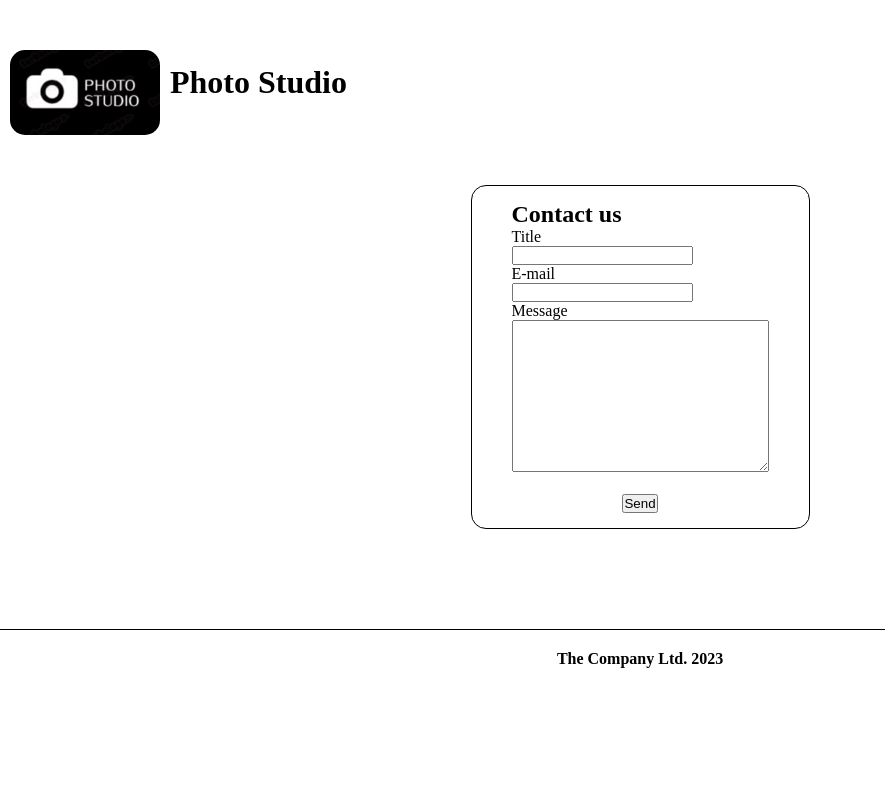
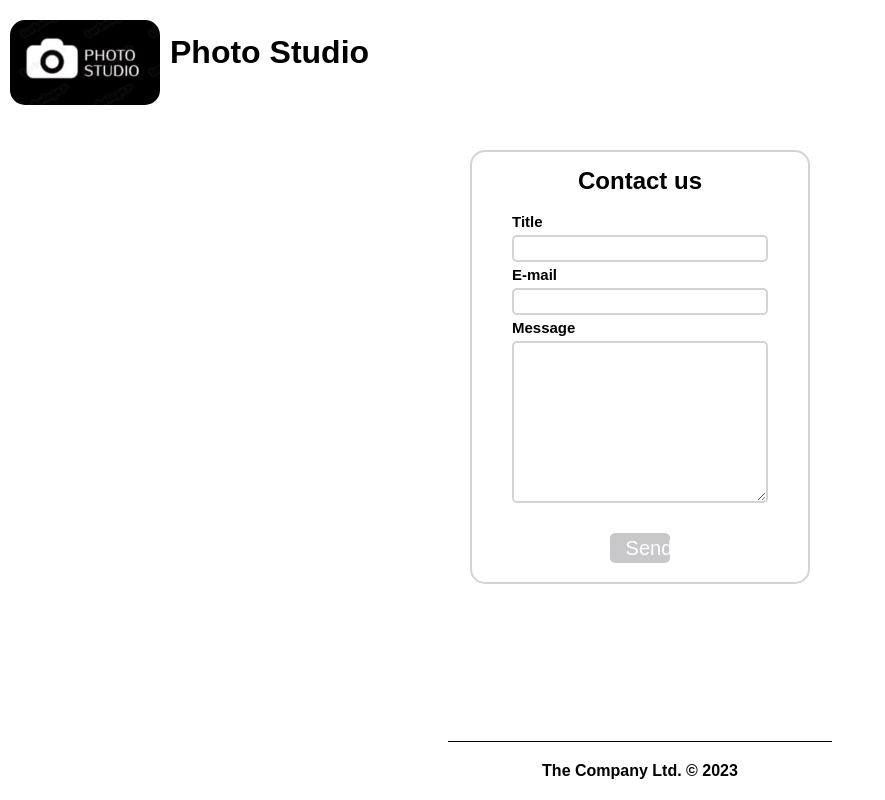
Before and after one commit to piotr-kizinski/1, a plain HTML site: page index.html in a window 1280 px wide. Shown: the whole page, without its empty margins (0-885 px from the left). Drawn offline with Linux system fonts and the light colour scheme.

Commit message:
last commit

```diff
--- a/index.html
+++ b/index.html
@@ -17,7 +17,8 @@
     <main class="container__form">
       <div class="form__box">
         <h2 class="form__heading">Contact us</h2>
-        <form>
+        <br />
+        <form action="mailto: customer@example.com" method="post" enctype="text/plain">
           <label for="title_form">Title</label>
           <br />
           <input
@@ -25,14 +26,13 @@
             id="title_form"
             name="title_form"
             minlength="3"
-            required
           />
           <br />
           <label for="email_form">E-mail</label>
           <br />
-          <input type="email" id="email_form" name="email_form" required />
+          <input type="email" id="email_form" name="email_form"  />
           <br />
-          <label for="message_form">Message</label>
+          <label for="message_form">Message</strong></label>
           <br />
           <textarea
             name="message_form"
@@ -41,17 +41,20 @@
             rows="10"
             minlength="3"
             maxlength="500"
-            required
           ></textarea>
           <br />
           <br />
           <div class="btn__submit">
-            <input type="submit" value="Send" /> <br />
+            <input type="submit" value=" Send " /> <br />
           </div>
         </form>
       </div>
     </main>
 
-    <footer>The Company Ltd. 2023</footer>
+    <footer>
+      <div class="footer__rame">
+        <div class="company_name__footer">The Company Ltd. &copy; 2023</div>
+      </div>
+    </footer>
   </body>
 </html>
--- a/style.css
+++ b/style.css
@@ -1,6 +1,7 @@
 * {
   padding: 0;
   margin: 0;
+  font-family: sans-serif;
 }
 
 header {
@@ -8,18 +9,25 @@ header {
   align-items: center;
   justify-content: flex-start;
   margin-top: 30px; */
-  /position: sticky;
-  top: 0;
+  /* /position: sticky;
+  top: 0; */
   background-color: white;
 }
 
 .container__header {
   /* position: sticky;
   top: 0; */
-  display: flex;
+  /* display: flex;
   align-items: center;
   justify-content: flex-start;
-  margin-top: 30px;
+  margin-top: 30px; */
+  width: 100%;
+  display: flex;
+  justify-content: left;
+  align-items: center;
+  position: fixed;
+  top: 0;
+  background-color: white;
 }
 
 header img {
@@ -37,18 +45,20 @@ header img {
 
 .container__form {
   display: flex;
-  margin-top: 50px;
+  margin-top: 150px;
   justify-content: center;
   align-items: center;
 }
 
 .form__box {
-  border: 1px solid;
+  border: 2px lightgray solid;
   border-radius: 15px;
   padding-top: 15px;
   padding-bottom: 15px;
   padding-left: 40px;
   padding-right: 40px;
+  width: 20%;
+  min-width: 150px;
 }
 
 .btn__submit {
@@ -57,11 +67,73 @@ header img {
   justify-content: center;
 }
 
+input[type="submit"] {
+  background-color: rgba(97, 97, 105, 0.348);
+  color: white;
+  font-weight: 300;
+  font-size: 20px;
+  border: none;
+  padding: 10px;
+  height: 30px;
+  width: 60px;
+  display: flex;
+  justify-content: center;
+}
+
 footer {
-  position: relative;
-  margin-top: 100px;
-  border-top: 1px solid;
+  position: fixed;
+  bottom: 0;
+  width: 100%;
+  background-color: white;
+}
+
+.company_name__footer {
+  display: flex;
+  justify-content: center;
   font-weight: 700;
   padding: 20px;
-  text-align: center;
 }
+
+.footer__rame {
+  border-top: 1px solid;
+  width: 30%;
+  margin-left: auto;
+  margin-right: auto;
+}
+
+.form__heading {
+  display: flex;
+  justify-content: center;
+}
+
+form input {
+  line-height: 10px;
+}
+
+form input,
+textarea {
+  border-radius: 5px;
+  width: 100%;
+  margin-top: 4px;
+  margin-bottom: 4px;
+  padding: 4px 4px;
+  border: 2px lightgrey solid;
+  box-sizing: border-box;
+}
+
+form label {
+  font-size: 15px;
+  font-weight: bolder;
+}
+
+form input:invalid {
+  box-shadow: 0px 0px 5px 4px rgba(226, 43, 43, 0.75);
+  -webkit-box-shadow: 0px 0px 5px 4px rgba(226, 43, 43, 0.75);
+  -moz-box-shadow: 0px 0px 5px 4px rgba(226, 43, 43, 0.75);
+}
+
+form textarea:invalid {
+  box-shadow: 0px 0px 5px 4px rgba(226, 43, 43, 0.75);
+  -webkit-box-shadow: 0px 0px 5px 4px rgba(226, 43, 43, 0.75);
+  -moz-box-shadow: 0px 0px 5px 4px rgba(226, 43, 43, 0.75);
+}
```
